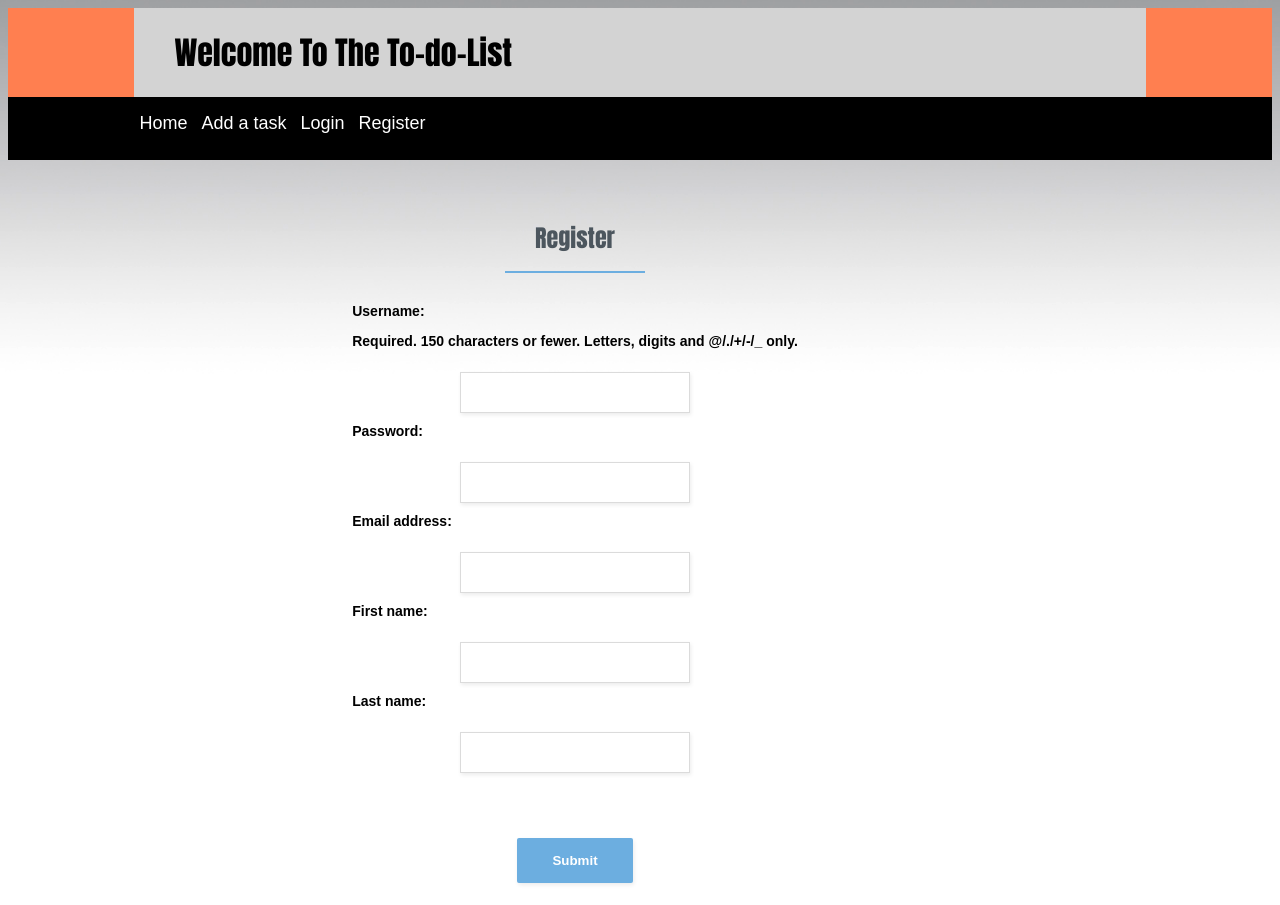
After one commit to skbhagat40/To-Do-List, a Django app: page /register in a window 1280 px wide. The commit adds this page. Run offline with Django 3.2, Linux system fonts and the light colour scheme.

Commit message:
added login

```diff
--- /dev/null
+++ b/tasks/forms.py
@@ -0,0 +1,4 @@
+from django import forms
+class LoginForm(forms.ModelForm):
+    Username = forms.CharField(widget=forms.TextInput)
+    Password = forms.CharField(widget=forms.PasswordInput)
--- /dev/null
+++ b/tasks/templates/tasks/generic_forms_template.html
@@ -0,0 +1,29 @@
+<html>
+{% include 'tasks/head_navbar.html' %}
+{% load staticfiles %}
+<link rel="stylesheet" type="text/css" href="{% static 'tasks/forms.css' %}">
+<body>
+<div class="form-login">
+  <div class="form-log-in-with-email">
+  <div class="form-title-row">
+        <h1>{% block title %}{% endblock %}</h1>
+  </div>
+  <form method="post">
+{% for field in form %}
+{% csrf_token %}
+    <div class="form-row">
+    <label>{{field.label_tag}}</label>
+    <p>
+       {{field.help_text}}
+    </p>
+        </div>
+    {{field}}
+
+
+{% endfor %}
+    <button type="submit" value="Submit">Submit</button>
+  </form>
+</div>
+</div>
+</body>
+</html>
--- a/tasks/templates/tasks/head_navbar.html
+++ b/tasks/templates/tasks/head_navbar.html
@@ -14,6 +14,8 @@
 		<ul class="list">
 			<li class="list-item"><a href="{% url 'tasks:homepage'%}">Home</a></li>
 			<li><a href="{% url 'tasks:add_task' %}">Add a task</a></li>
+			<li><a href="{% url 'tasks:login' %}">Login</a></li>
+			<li><a href="{% url 'tasks:register' %}">Register</a></li>
 		</ul>
 	</div>
 </nav>
--- /dev/null
+++ b/tasks/templates/tasks/login.html
@@ -0,0 +1,4 @@
+{% extends 'tasks/generic_forms_template.html'%}
+{% block title %}
+Login
+{% endblock %}
--- /dev/null
+++ b/tasks/templates/tasks/register.html
@@ -0,0 +1,4 @@
+{% extends 'tasks/generic_forms_template.html' %}
+{% block title %}
+Register
+{% endblock %}
--- a/tasks/urls.py
+++ b/tasks/urls.py
@@ -9,4 +9,6 @@ urlpatterns = [
     path('',views.IndexView.as_view(),name='homepage'),
     path('task/<int:pk>/',views.UpdateTask.as_view(),name = 'update_task'),
     path('task/<int:pk>/delete/',views.DeleteTask.as_view(),name = 'delete_task'),
+    path('login',views.LoginView.as_view(),name='login'),
+    path('register',views.RegisterView.as_view(),name='register'),
     ]
--- a/tasks/views.py
+++ b/tasks/views.py
@@ -4,6 +4,10 @@ from django.views import generic
 from .models import Tasks
 from django.urls import reverse,reverse_lazy
 from django.forms import DateInput
+from .forms import LoginForm
+from django.contrib.auth.models import User
+from django.contrib.auth.forms import AuthenticationForm
+from django.contrib.auth import authenticate
 # Create your views here.
 #def home(request):
 #    return render(request,'tasks/home.html')
@@ -39,3 +43,26 @@ class DeleteTask(generic.DeleteView):
             return HttpResponseRedirect(url)
         else:
             return super(DeleteTask, self).post(request, *args, **kwargs)
+class LoginView(generic.edit.FormView):
+    template_name = 'tasks/login.html'
+    #context_object_name = 'login_object'
+    form_class = AuthenticationForm
+    success_url = reverse_lazy('tasks:homepage')
+    '''def form_valid(self,form):
+        user = AuthenticationForm(data = self.request.POST)
+        username = form.cleaned_data['username']
+        password = form.cleaned_data['password']
+        user = authenticate(username=username,password=password)
+        if user is not None:
+            return HttpResponse('Welcomt Dude!')
+        else:
+            return HttpResponse('Please try Again!')
+        return super(LoginView,self).form_valid(form)'''
+
+class RegisterView(generic.CreateView):
+    template_name = 'tasks/register.html'
+    success_url = reverse_lazy('tasks:homepage')
+    #context_object_name = 'register_object'
+    model = User
+    fields = ['username','password','email','first_name','last_name']
+    success_url = reverse_lazy('tasks:homepage')
```
Also changed, not shown: db.sqlite3, 1 other file.
